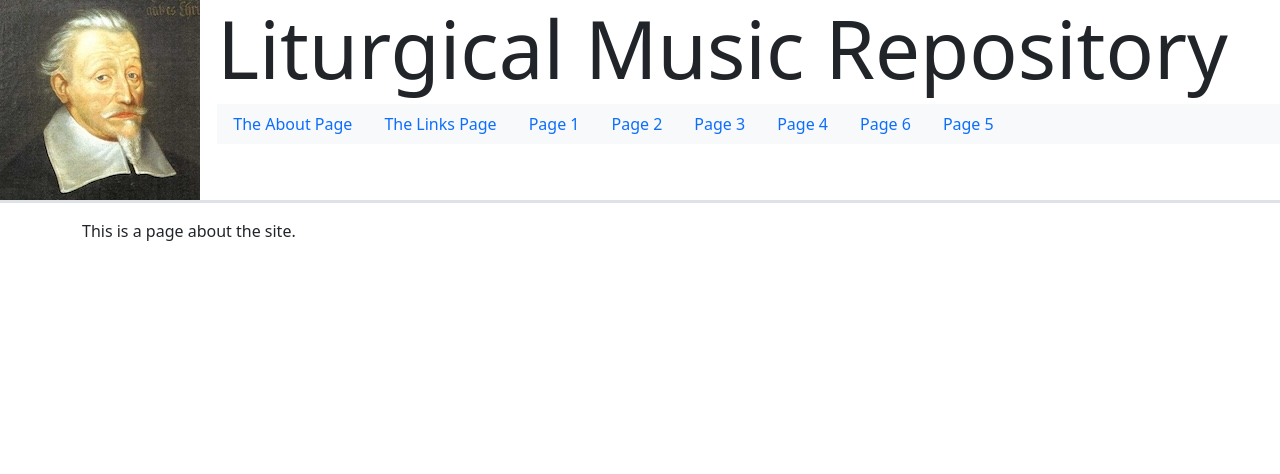
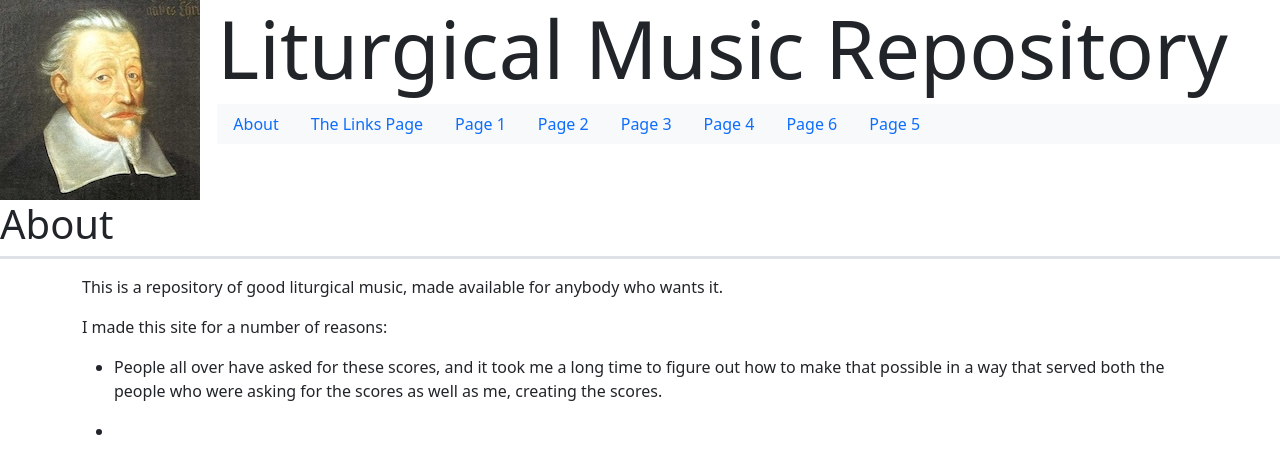
Before and after one commit to coranglais16/liturgical-music, a Jekyll site: the page built from docs/about.md, in a window 1280 px wide. Shown: the top 474 px of the page. Built offline with Jekyll 4.4.1, drawn with Linux system fonts in a browser that asks for light colours; our own code applies the rules of GitHub Pages for plain Markdown files.

Commit message:
add page title h1 to default layout

```diff
--- a/docs/_layouts/default.html
+++ b/docs/_layouts/default.html
@@ -24,6 +24,8 @@
 			</nav>
 		</div>
 	</div>
+
+	<h1>{{ page.title }}</h1>
 </header>
 
 <main class="container pt-3">
--- a/docs/about.md
+++ b/docs/about.md
@@ -1,5 +1,11 @@
 ---
-title: The About Page
+title: About
 ---
 
-This is a page about the site.
+This is a repository of good liturgical music, made available for anybody who wants it.
+
+I made this site for a number of reasons:
+
+- People all over have asked for these scores, and it took me a long time to figure out how to make that possible in a way that served both the people who were asking for the scores as well as me, creating the scores.
+
+-
```
